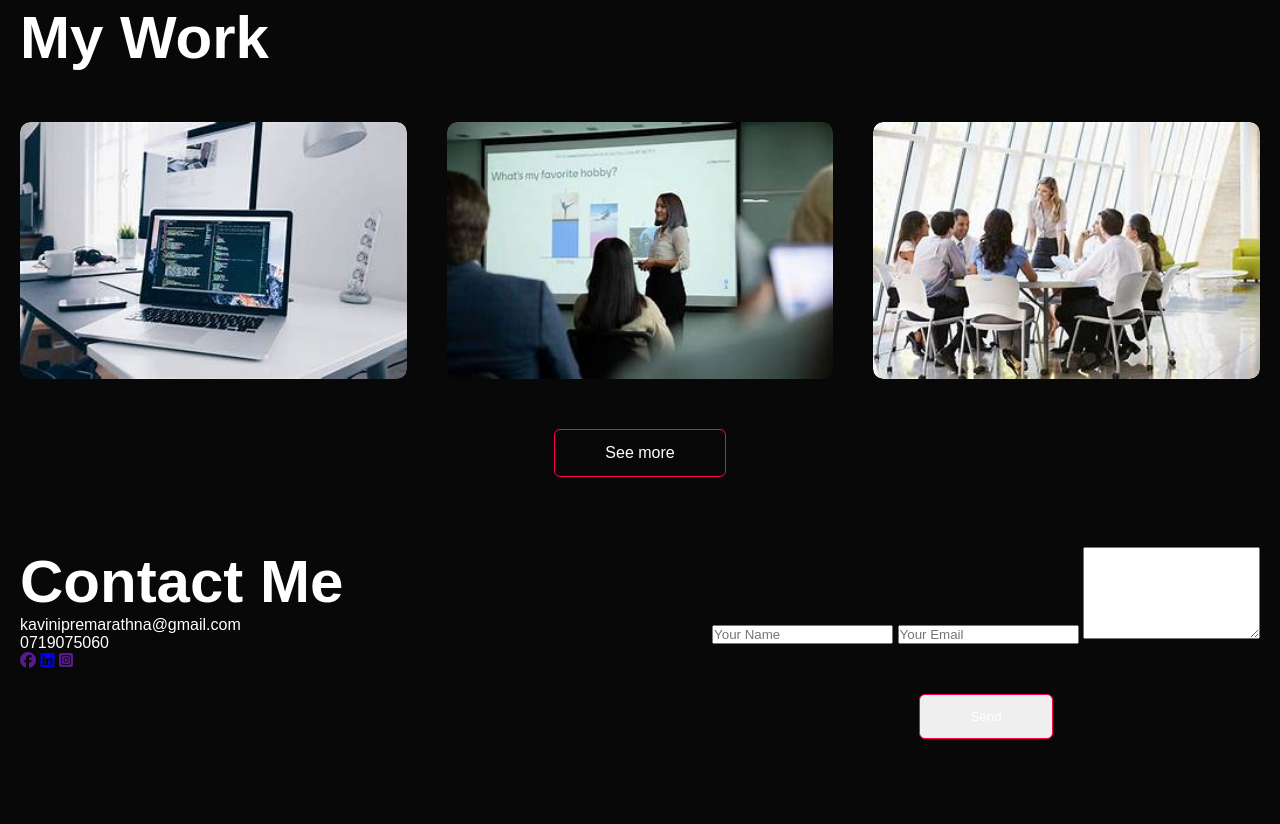
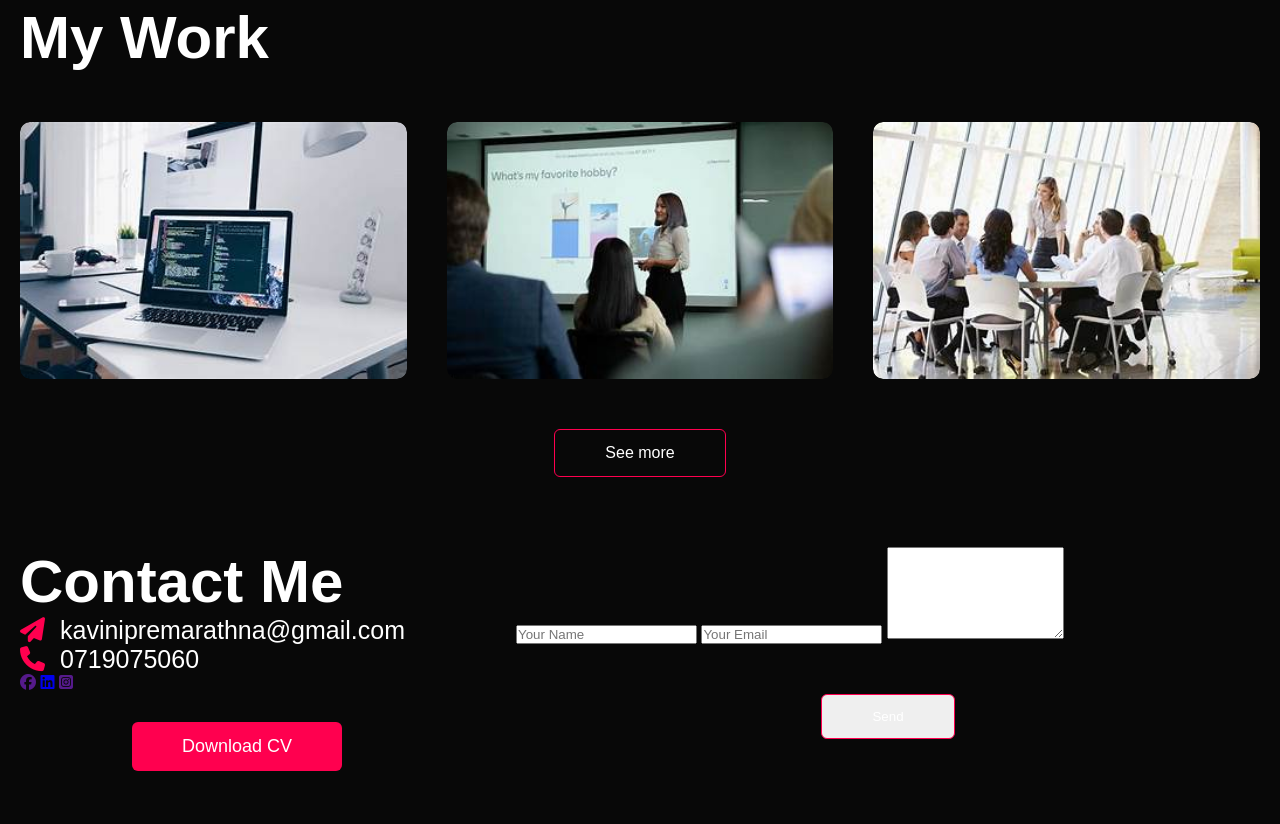
Before and after one commit to Kavinipremarathna/My-Portfolio, a plain HTML site: page index.html in a window 1280 px wide. Shown: the part 2009-2833 px from the top of the page. Before the commit the page ends 2808 px from the top, so only its background shows below. Drawn offline with Linux system fonts and the light colour scheme.

Commit message:
contact info

```diff
--- a/index.html
+++ b/index.html
@@ -143,13 +143,15 @@
         <div class="row">
             <div class="contact-left">
                 <h1 class="sub-title"> Contact Me</h1>
-                <P>kavinipremarathna@gmail.com</P>
-                <p>0719075060</p>
+                <P><i class="fa-solid fa-paper-plane"></i>kavinipremarathna@gmail.com</P>
+                <p><i class="fa-solid fa-phone"></i>0719075060</p>
                 <div class="social icons">
                     <a href=""><i class="fa-brands fa-facebook"></i></a>
                     <a href="www.linkedin.com/in/kavini-premarathn"><i class="fa-brands fa-linkedin"></i></a>
                     <a href=""><i class="fa-brands fa-square-instagram"></i></a>
                 </div>
+
+                <a href="" class="btn btn2">Download CV</a>
             </div>
             <div class="contact-right">
                 <form>
--- a/style.css
+++ b/style.css
@@ -277,5 +277,43 @@ nav ul li a{
 
 /*---------contact--------------------*/
 .contact-left{
-    flex
+    flex-basis : 35%;
 }
+.contact-right{
+    flex-basis: 60%;
+}
+.contact-left p{
+    margin-top: #ff004f;
+    font-size: 25px;
+}
+.contact-left p i {
+    color: #ff004f;
+    font-size: 25px;
+    margin-right: 15px;
+}
+.social-icons{
+    margin-top: 30px;
+}
+.social-icons a{
+    text-decoration: none;
+    color: #fff;
+    font-size: 30px;
+    margin-right: 15px;
+    transition: color 0.5s;
+    display: inline-block;
+}
+.social-icons a:hover{
+    color: #ff004f;
+    transform:translateY(-5px);
+}
+.btn.btn2{
+    margin-top: 30px;
+    background: #ff004f;
+    color: #fff;
+    border: none;
+    padding: 14px 50px;
+    border-radius: 6px;
+    font-size: 18px;
+    cursor: pointer;
+    transition: background 0.5s,transform 0.5s;
+}
```
